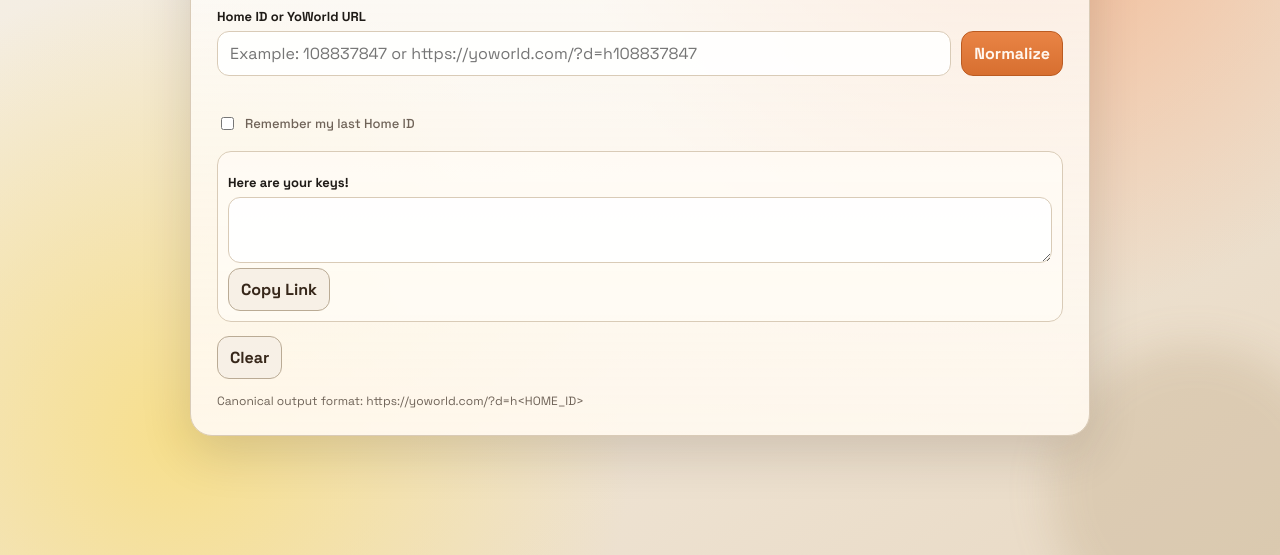
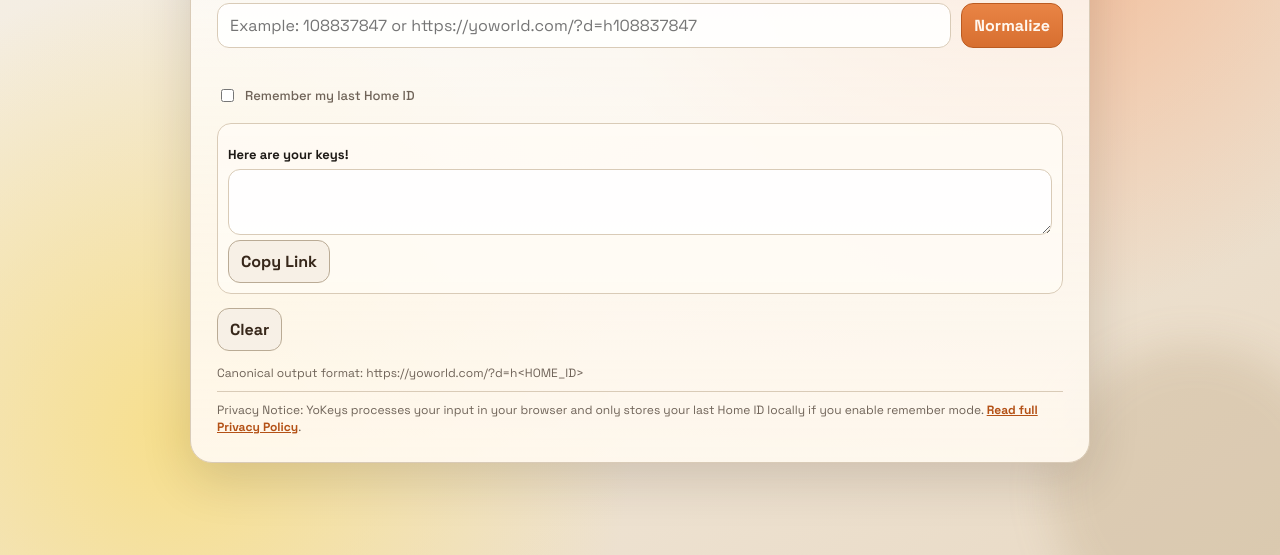
Before and after one commit to Gothicka-YW/YoKeys, a plain HTML site: page index.html in a window 1280 px wide. Shown: the part 245-800 px from the top of the page. Drawn offline with Linux system fonts and the light colour scheme.

Commit message:
Add bottom privacy notice to widget

```diff
--- a/index.html
+++ b/index.html
@@ -6,7 +6,7 @@
     <title>YoKeys</title>
     <meta
       name="description"
-      content="Create and copy normalized YoWorld home links and forum BBCode."
+      content="Create and copy normalized YoWorld home links."
     />
     <link rel="preconnect" href="https://fonts.googleapis.com" />
     <link rel="preconnect" href="https://fonts.gstatic.com" crossorigin />
@@ -61,6 +61,11 @@
         <p class="note">
           Canonical output format: https://yoworld.com/?d=h&lt;HOME_ID&gt;
         </p>
+
+        <p class="privacy-note">
+          Privacy Notice: YoKeys processes your input in your browser and only stores your last Home ID locally if you enable remember mode.
+          <a href="./PRIVACY_POLICY.md" target="_blank" rel="noopener">Read full Privacy Policy</a>.
+        </p>
       </section>
     </main>
 
--- a/style.css
+++ b/style.css
@@ -221,6 +221,24 @@ textarea {
   font-size: 12px;
 }
 
+.privacy-note {
+  margin: 10px 0 0;
+  padding-top: 10px;
+  border-top: 1px solid var(--line);
+  color: var(--muted);
+  font-size: 12px;
+  line-height: 1.45;
+}
+
+.privacy-note a {
+  color: var(--brand-strong);
+  font-weight: 700;
+}
+
+.privacy-note a:hover {
+  text-decoration-thickness: 2px;
+}
+
 @keyframes rise {
   from {
     opacity: 0;
```
